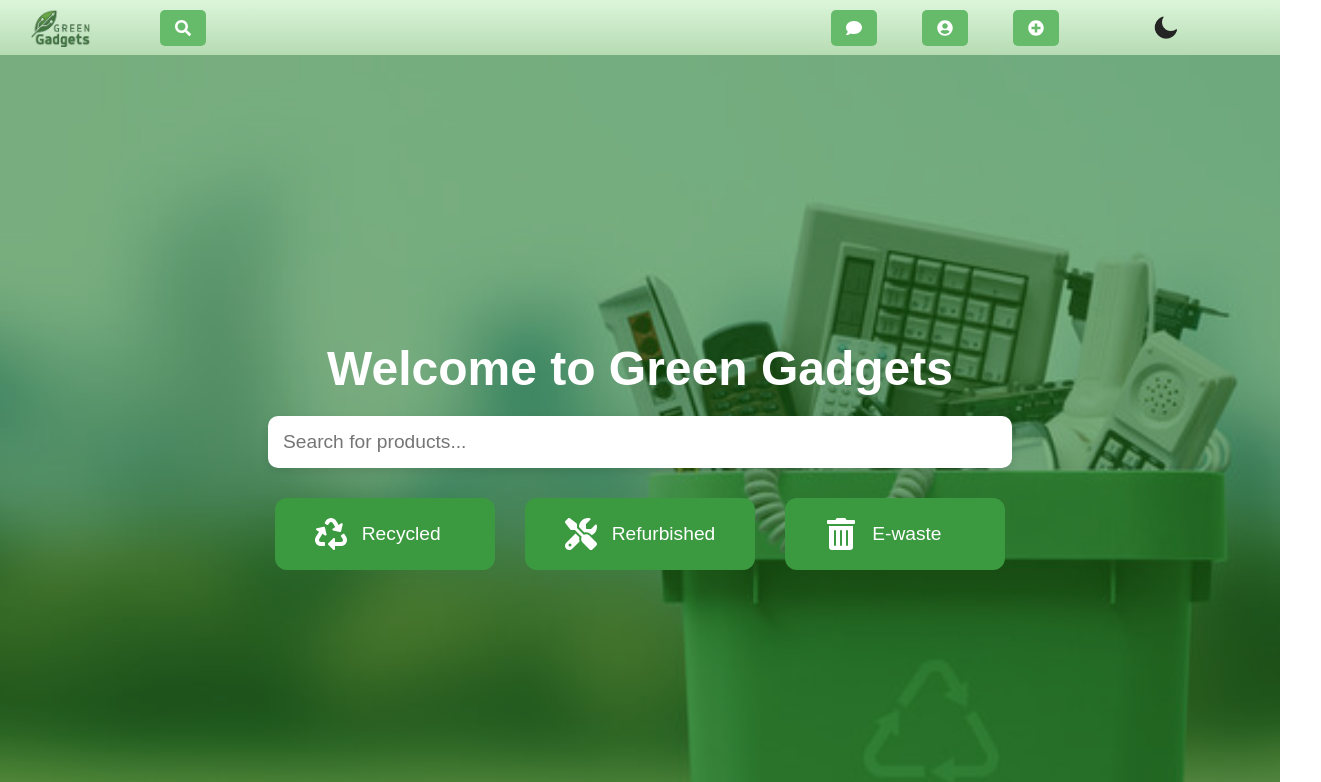
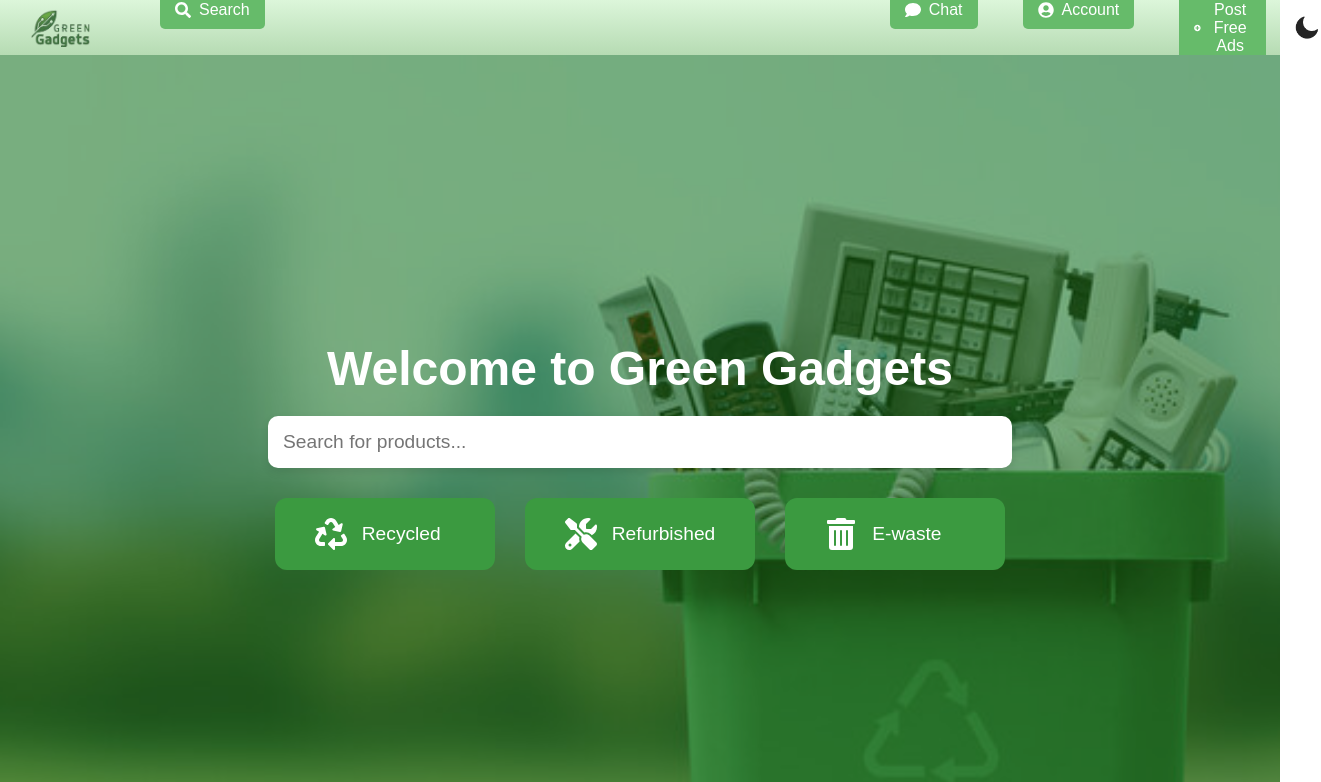
Before and after one commit to tahmidkhanshuvo/Green-Gadgets, a React (Vite) app: page / in a window 1280 px wide. Shown: the top 782 px of the page, 1321 px wide, since content can reach past the window. Built offline with nearby package versions, Linux system fonts and the light colour scheme.

Commit message:
Navbar icon space with chat

```diff
--- a/src/components/Navbar/Navbar.css
+++ b/src/components/Navbar/Navbar.css
@@ -45,7 +45,16 @@ ul li button {
   margin-right: 5px; /* Adjusted spacing between buttons */
 }
 
-.dark ul li button{
+ul li button .icon {
+  margin-right: 8px; /* Ensures space between the icon and text */
+  display: inline-block; /* Proper alignment for the icon */
+}
+
+ul li button .icon-text {
+  display: inline-block; /* Proper alignment for the text */
+}
+
+.dark ul li button {
   background-color: #bbbbbb;
   color: rgb(4, 123, 22);
 }
@@ -54,12 +63,6 @@ ul li.chat {
   margin-left: 60px; /* Adjusted spacing between buttons */
 }
 
-ul li button i {
-  margin-left: 20px; /* Space between icon and text */
-  font-size: 20px;
-}
-
-/* Dark mode styles */
 .dark .navbar {
   background: linear-gradient(#579040, #487C3E);
   color: #ffffff;
@@ -68,7 +71,6 @@ ul li button i {
 ul li.ads {
   margin-right: 560px;
 }
-
 
 /* Toggle icon styling */
 .toggle-icon {
--- a/src/components/Navbar/Navbar.jsx
+++ b/src/components/Navbar/Navbar.jsx
@@ -6,34 +6,46 @@ import logo_light from '../../assets/logo-black.png';
 import logo_dark from '../../assets/logo-white.png';
 import toggle_light from '../../assets/night.png';
 import toggle_dark from '../../assets/day.png';
-import { FaHome, FaSearch, FaComment, FaUserCircle, FaPlusCircle } from 'react-icons/fa'; // Imported icon library
+import { FaHome, FaSearch, FaComment, FaUserCircle, FaPlusCircle } from 'react-icons/fa';
 
 const Navbar = ({ theme, setTheme }) => {
-  const navigate = useNavigate(); // Move navigate here to avoid it being inside toggle_mode
+  const navigate = useNavigate();
 
   const toggle_mode = () => {
-    setTheme(theme === 'light' ? 'dark' : 'light'); // Toggle theme between light and dark
+    setTheme(theme === 'light' ? 'dark' : 'light');
   };
 
   const handleButtonClick = (page) => {
-    navigate(page); // Navigate to the specific page passed in the argument
+    navigate(page);
   };
 
   return (
     <div className='navbar'>
-      <img src={theme === 'light' ? logo_light : logo_dark} alt='logo' className='logo'  />
+      <img src={theme === 'light' ? logo_light : logo_dark} alt='logo' className='logo' />
       <ul>
         <li className='ads'>
-          <button onClick={() => handleButtonClick('/search')}><FaSearch /></button>
+          <button onClick={() => handleButtonClick('/search')}>
+            <FaSearch className="icon" />
+            <span className="icon-text">Search</span>
+          </button>
         </li>
         <li className='chat'>
-          <button onClick={() => handleButtonClick('/chat')}><FaComment /></button>
+          <button onClick={() => handleButtonClick('/chat')}>
+            <FaComment className="icon" />
+            <span className="icon-text">Chat</span>
+          </button>
         </li>
         <li>
-          <button onClick={() => handleButtonClick('/account')}><FaUserCircle /></button>
+          <button onClick={() => handleButtonClick('/account')}>
+            <FaUserCircle className="icon" />
+            <span className="icon-text">Account</span>
+          </button>
         </li>
         <li>
-          <button onClick={() => handleButtonClick('/postAd')}><FaPlusCircle /></button>
+          <button onClick={() => handleButtonClick('/postAd')}>
+            <FaPlusCircle className="icon" />
+            <span className="icon-text">Post Free Ads</span>
+          </button>
         </li>
       </ul>
       <img
```
